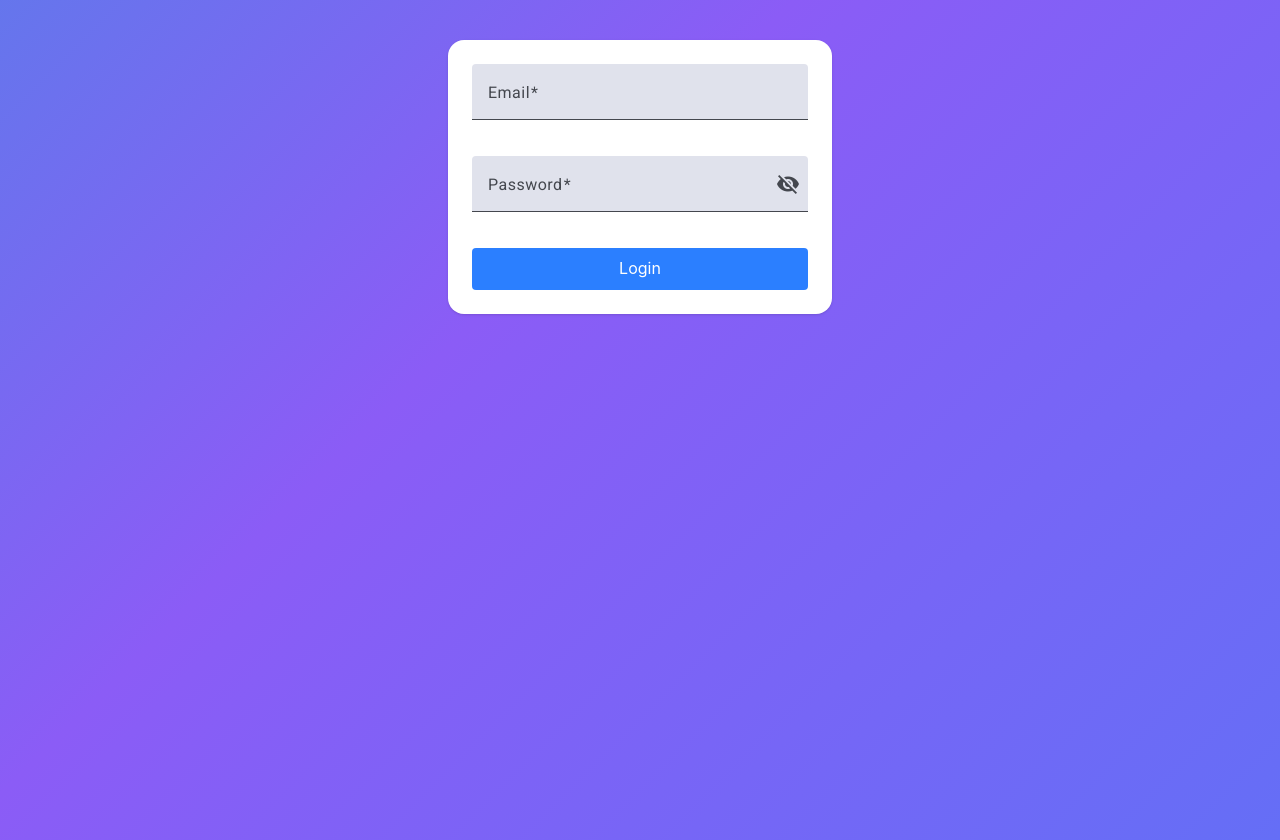
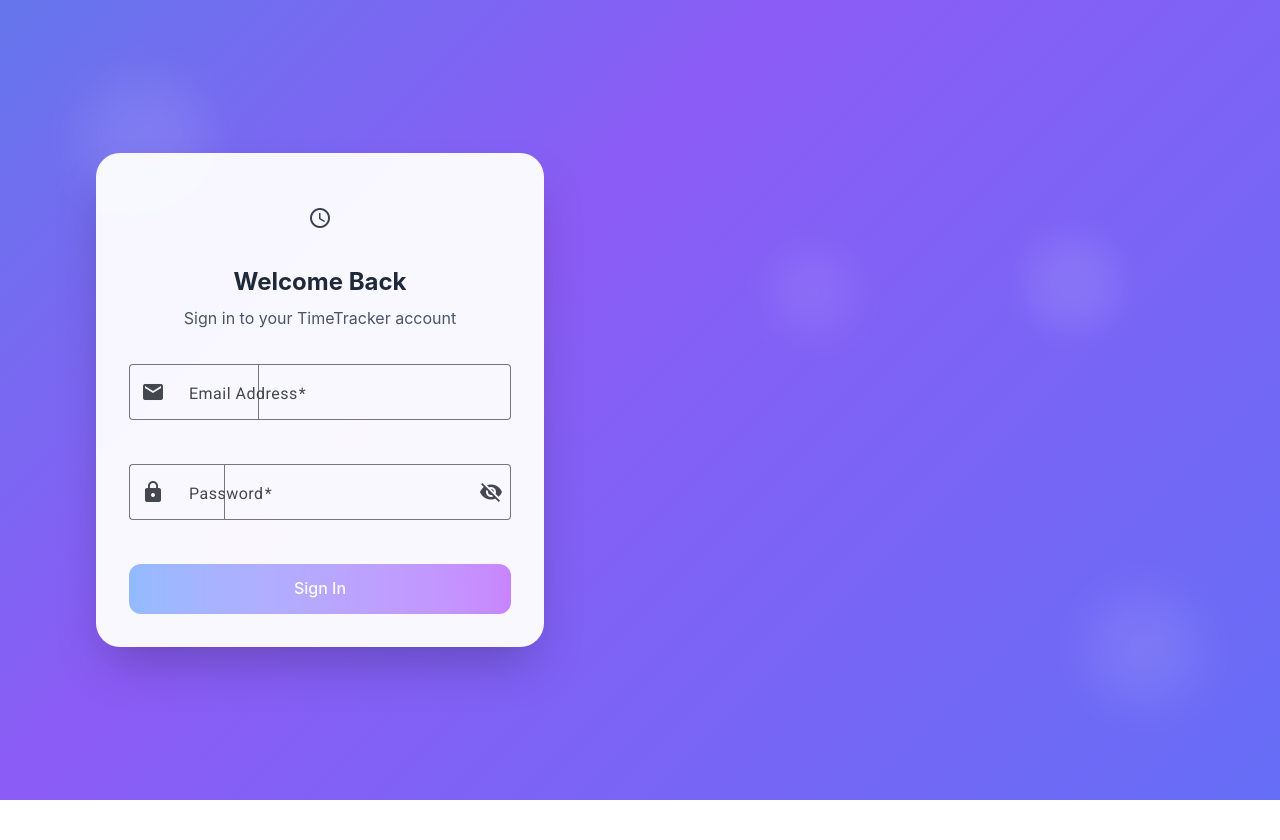
Before and after one commit to rsuciunttdata/timetracking-team-one, an Angular app: page /login in a window 1280 px wide. After the commit the page ends 800 px from the top, so only its background shows below. Built offline with nearby package versions, Linux system fonts and the light colour scheme.

Commit message:
Enhance login form styling

```diff
--- a/src/app/components/login/login.css
+++ b/src/app/components/login/login.css
@@ -0,0 +1,151 @@
+/* Custom animations */
+@keyframes float {
+  0%, 100% {
+    transform: translateY(0px);
+  }
+  50% {
+    transform: translateY(-20px);
+  }
+}
+
+@keyframes slideInLeft {
+  0% {
+    transform: translateX(-100%);
+    opacity: 0;
+  }
+  100% {
+    transform: translateX(0);
+    opacity: 1;
+  }
+}
+
+@keyframes slideInRight {
+  0% {
+    transform: translateX(100%);
+    opacity: 0;
+  }
+  100% {
+    transform: translateX(0);
+    opacity: 1;
+  }
+}
+
+.animate-float {
+  animation: float 6s ease-in-out infinite;
+}
+
+.animate-slide-in-left {
+  animation: slideInLeft 0.8s ease-out;
+}
+
+.animate-slide-in-right {
+  animation: slideInRight 0.8s ease-out;
+}
+
+/* Enhanced form styling */
+.mat-mdc-form-field {
+  width: 100%;
+}
+
+.mat-mdc-form-field .mat-mdc-text-field-wrapper {
+  background-color: rgba(255, 255, 255, 0.9) !important;
+  border-radius: 12px !important;
+}
+
+.mat-mdc-form-field.mat-focused .mat-mdc-text-field-wrapper {
+  background-color: rgba(255, 255, 255, 1) !important;
+}
+
+/* Custom button hover effects */
+button[type="submit"] {
+  transition: all 0.3s cubic-bezier(0.4, 0, 0.2, 1);
+}
+
+button[type="submit"]:hover:not(:disabled) {
+  transform: translateY(-2px);
+  box-shadow: 0 20px 40px rgba(0, 0, 0, 0.2);
+}
+
+button[type="submit"]:active:not(:disabled) {
+  transform: translateY(0);
+}
+
+/* Enhanced text shadows for better readability */
+.drop-shadow-lg {
+  filter: drop-shadow(0 10px 8px rgba(0, 0, 0, 0.04)) drop-shadow(0 4px 3px rgba(0, 0, 0, 0.1));
+}
+
+.drop-shadow {
+  filter: drop-shadow(0 4px 3px rgba(0, 0, 0, 0.07)) drop-shadow(0 2px 2px rgba(0, 0, 0, 0.06));
+}
+
+.drop-shadow-sm {
+  filter: drop-shadow(0 2px 1px rgba(0, 0, 0, 0.05));
+}
+
+/* Responsive adjustments */
+@media (max-width: 1024px) {
+  .animate-slide-in-right {
+    display: none;
+  }
+}
+
+@media (max-width: 768px) {
+  .min-h-screen {
+    padding: 1rem;
+  }
+
+  .w-full.max-w-md {
+    max-width: 100%;
+  }
+
+  .bg-white\/95 {
+    margin: 0 1rem;
+  }
+
+  .text-5xl {
+    font-size: 2.5rem !important;
+  }
+
+  .text-3xl {
+    font-size: 1.875rem !important;
+  }
+
+  .text-2xl {
+    font-size: 1.5rem !important;
+  }
+}
+
+@media (max-width: 480px) {
+  .p-8 {
+    padding: 1rem !important;
+  }
+
+  .rounded-3xl {
+    border-radius: 1.5rem !important;
+  }
+
+  .text-5xl {
+    font-size: 2rem !important;
+  }
+
+  .text-2xl {
+    font-size: 1.25rem !important;
+  }
+}
+
+/* Error message animation */
+.bg-error-50 {
+  animation: slideDown 0.3s ease-out;
+}
+
+@keyframes slideDown {
+  0% {
+    opacity: 0;
+    transform: translateY(-10px);
+  }
+  100% {
+    opacity: 1;
+    transform: translateY(0);
+  }
+}
--- a/src/app/components/login/login.html
+++ b/src/app/components/login/login.html
@@ -1,24 +1,131 @@
-<form [formGroup]="form" (ngSubmit)="onSubmit()"
-  class="space-y-4 w-full max-w-sm bg-white p-6 rounded-2xl shadow mx-auto mt-10">
-  <mat-form-field appearance="fill" class="w-full">
-    <mat-label>Email</mat-label>
-    <input matInput placeholder="you@example.com" formControlName="email" required />
+<div class="min-h-screen bg-transparent relative overflow-hidden">
+  <!-- Animated Background Elements -->
+  <div class="absolute inset-0 opacity-10 pointer-events-none">
+    <div class="absolute top-20 left-20 w-32 h-32 bg-white rounded-full blur-xl animate-float"></div>
+    <div class="absolute top-60 right-40 w-24 h-24 bg-white rounded-full blur-lg animate-float" style="animation-delay: -2s;"></div>
+    <div class="absolute bottom-40 left-40 w-40 h-40 bg-white rounded-full blur-2xl animate-float" style="animation-delay: -4s;"></div>
+    <div class="absolute bottom-20 right-20 w-28 h-28 bg-white rounded-full blur-xl animate-float" style="animation-delay: -3s;"></div>
+    <div class="absolute top-1/2 left-1/4 w-16 h-16 bg-white rounded-full blur-lg animate-float" style="animation-delay: -1s;"></div>
+    <div class="absolute top-1/3 right-1/3 w-20 h-20 bg-white rounded-full blur-xl animate-float" style="animation-delay: -5s;"></div>
+  </div>
+
+  <div class="relative z-10 min-h-screen flex">
+    <!-- Left Side - Login Form -->
+    <div class="w-full lg:w-1/2 flex items-center justify-center p-8 animate-slide-in-left">
+      <div class="w-full max-w-md">
+        <!-- Login Card -->
+        <div class="bg-white/95 backdrop-blur-sm rounded-3xl shadow-2xl p-8 border border-white/20">
+          <!-- Header -->
+          <div class="text-center mb-8">
+            <div class="flex items-center justify-center mb-4">
+              <div class="w-16 h-16 rounded-2xl flex items-center justify-center">
+                <mat-icon class="text-3xl text-white">schedule</mat-icon>
+              </div>
+            </div>
+            <h2 class="text-2xl font-bold text-gray-800 mb-2">Welcome Back</h2>
+            <p class="text-gray-600">Sign in to your TimeTracker account</p>
+          </div>
+
+          <!-- Login Form -->
+          <form [formGroup]="form" (ngSubmit)="onSubmit()" class="space-y-6">
+            <div>
+              <mat-form-field appearance="outline" class="w-full">
+                <mat-label>Email Address</mat-label>
+                <input matInput placeholder="you@example.com" formControlName="email" required type="email" />
+                <mat-icon matPrefix class="text-gray-400 mr-2">email</mat-icon>
                 <mat-error *ngIf="form.get('email')?.hasError('required')">Email is required</mat-error>
-    <mat-error *ngIf="form.get('email')?.hasError('email')">Invalid email</mat-error>
+                <mat-error *ngIf="form.get('email')?.hasError('email')">Please enter a valid email</mat-error>
               </mat-form-field>
+            </div>
 
-  <mat-form-field appearance="fill" class="w-full">
+            <div>
+              <mat-form-field appearance="outline" class="w-full">
                 <mat-label>Password</mat-label>
                 <input matInput [type]="hide() ? 'password' : 'text'" formControlName="password" required />
-    <button mat-icon-button matSuffix (click)="clickEvent($event)" [attr.aria-label]="'Hide password'"
-      [attr.aria-pressed]="hide()" type="button">
+                <mat-icon matPrefix class="text-gray-400 mr-2">lock</mat-icon>
+                <button mat-icon-button matSuffix (click)="clickEvent($event)" type="button" class="text-gray-400">
                   <mat-icon>{{ hide() ? 'visibility_off' : 'visibility' }}</mat-icon>
                 </button>
                 <mat-error *ngIf="form.get('password')?.hasError('required')">Password is required</mat-error>
               </mat-form-field>
+            </div>
 
-  <button type="submit" class="bg-blue-500 text-white px-4 py-2 rounded w-full">Login</button>
-  <div *ngIf="errorMessage()" class="text-red-600 text-sm mt-2">
-    {{ errorMessage() }}
+            <!-- Error Message -->
+            <div *ngIf="errorMessage()" class="bg-red-50 border border-red-200 rounded-lg p-3">
+              <div class="flex items-center">
+                <mat-icon class="text-red-500 mr-2">error</mat-icon>
+                <span class="text-red-700 text-sm">{{ errorMessage() }}</span>
               </div>
+            </div>
+
+            <!-- Submit Button -->
+            <button
+              type="submit"
+              [disabled]="form.invalid"
+              class="w-full bg-gradient-to-r from-blue-500 to-purple-600 text-white py-3 px-6 rounded-xl font-medium hover:shadow-lg transition-all duration-300 hover:-translate-y-1 disabled:opacity-50 disabled:cursor-not-allowed disabled:transform-none">
+              Sign In
+            </button>
           </form>
+        </div>
+      </div>
+    </div>
+
+    <!-- Right Side - Welcome Section -->
+    <div class="hidden lg:flex lg:w-1/2 items-center justify-center p-8 animate-slide-in-right">
+      <div class="text-center text-white max-w-lg">
+        <!-- Logo & Brand -->
+        <div class="flex items-center justify-center mb-8">
+          <div class="w-20 h-20 bg-white/20 rounded-2xl backdrop-blur-sm flex items-center justify-center border border-white/30">
+            <mat-icon class="text-5xl text-white drop-shadow-lg">schedule</mat-icon>
+          </div>
+        </div>
+
+        <!-- Main Title -->
+        <h1 class="text-5xl font-light tracking-tight mb-6 drop-shadow-lg">
+          TimeTracker
+          <span class="block text-3xl font-medium text-purple-200 mt-2">Professional</span>
+        </h1>
+
+        <!-- Subtitle -->
+        <h2 class="text-2xl font-light mb-6 text-white/90 drop-shadow">
+          Track Time. Boost Productivity. Achieve More.
+        </h2>
+
+        <!-- Welcome Message -->
+        <p class="text-lg text-white/80 leading-relaxed mb-8 drop-shadow-sm">
+          Welcome to the future of time management. Our platform helps teams and individuals
+          track time efficiently, analyze productivity patterns, and achieve their goals with
+          intelligent insights and seamless collaboration.
+        </p>
+
+        <!-- Features List -->
+        <div class="grid grid-cols-2 gap-4 text-left">
+          <div class="flex items-center space-x-3">
+            <div class="w-8 h-8 bg-green-500 rounded-lg flex items-center justify-center">
+              <mat-icon class="text-white text-sm">check</mat-icon>
+            </div>
+            <span class="text-white/90">Real-time Tracking</span>
+          </div>
+          <div class="flex items-center space-x-3">
+            <div class="w-8 h-8 bg-green-500 rounded-lg flex items-center justify-center">
+              <mat-icon class="text-white text-sm">check</mat-icon>
+            </div>
+            <span class="text-white/90">Team Collaboration</span>
+          </div>
+          <div class="flex items-center space-x-3">
+            <div class="w-8 h-8 bg-green-500 rounded-lg flex items-center justify-center">
+              <mat-icon class="text-white text-sm">check</mat-icon>
+            </div>
+            <span class="text-white/90">Advanced Reports</span>
+          </div>
+          <div class="flex items-center space-x-3">
+            <div class="w-8 h-8 bg-green-500 rounded-lg flex items-center justify-center">
+              <mat-icon class="text-white text-sm">check</mat-icon>
+            </div>
+            <span class="text-white/90">Mobile Ready</span>
+          </div>
+        </div>
+      </div>
+    </div>
+  </div>
+</div>
```
Lines whose indentation alone changed are shown as unchanged.
